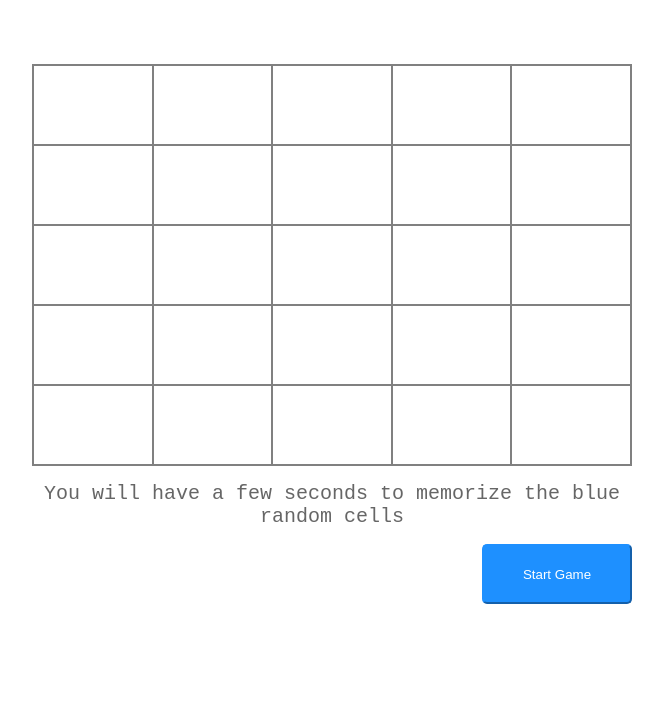
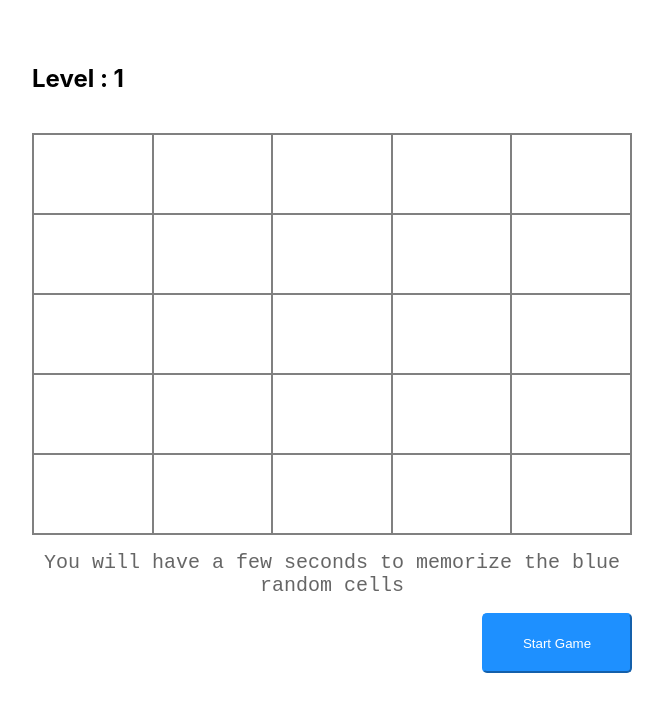
Before and after one commit to hnicolus/memory-game, a React (Create React App) app in the folder react/: page / in a window 1280 px wide. Shown: the top 712 px of the page, without its empty margins (308-971 px from the left). Built offline with nearby package versions, Linux system fonts and the light colour scheme.

Commit message:
Added  level count

```diff
--- a/react/src/components/GameSession.jsx
+++ b/react/src/components/GameSession.jsx
@@ -21,7 +21,8 @@ function GameSession({
 	maxWrongAttempts,
 	autoStart,
 	resetGame,
-	nextChallenge
+	nextChallenge,
+	currentLevel
 }) {
 	const [gameStatus, setGameStatus] = useState(autoStart ? GameStatus.CHALLENGE : GameStatus.NEW);
 	const [pickedCellIds, setPickedCellIds] = useState([]);
@@ -72,6 +73,9 @@ function GameSession({
 	}, [gameStatus, challengeSeconds]);
 	return (
 		<div className="game">
+			<div>
+				<h5> Level : {currentLevel}</h5>
+			</div>
 			<div className="grid">
 				{cellIds.map((cellId) => (
 					<Cell
--- a/react/src/scenes/GameGenerator.js
+++ b/react/src/scenes/GameGenerator.js
@@ -7,7 +7,7 @@ const GameGenerator = () => {
 
 	const [challengeSize, setChallengeSize] = useState(3);
 	const [gameId, setGameId] = useState(1);
-
+	const [level, setLevel] = useState(1);
 	const cellIds = utils.createArray(gridSize * gridSize);
 	const cellWidth = 100 / gridSize;
 	const challengeCellIds = utils.sampleArray(cellIds, challengeSize);
@@ -18,10 +18,12 @@ const GameGenerator = () => {
 		}
 		setGameId(gameId => gameId + 1);
 		setChallengeSize(challengeSize + 1);
+		setLevel(level + 1);
 	}
 	const handleResetGame = () => {
 		setChallengeSize(3);
 		setGridSize(5);
+		setLevel(1)
 		setGameId(gameId => gameId + 1);
 	}
 
@@ -29,6 +31,7 @@ const GameGenerator = () => {
 		<GameSession
 			key={gameId}
 			cellIds={cellIds}
+			currentLevel={level}
 			challengeCellIds={challengeCellIds}
 			cellWidth={cellWidth}
 			challengeSize={challengeSize}
```
